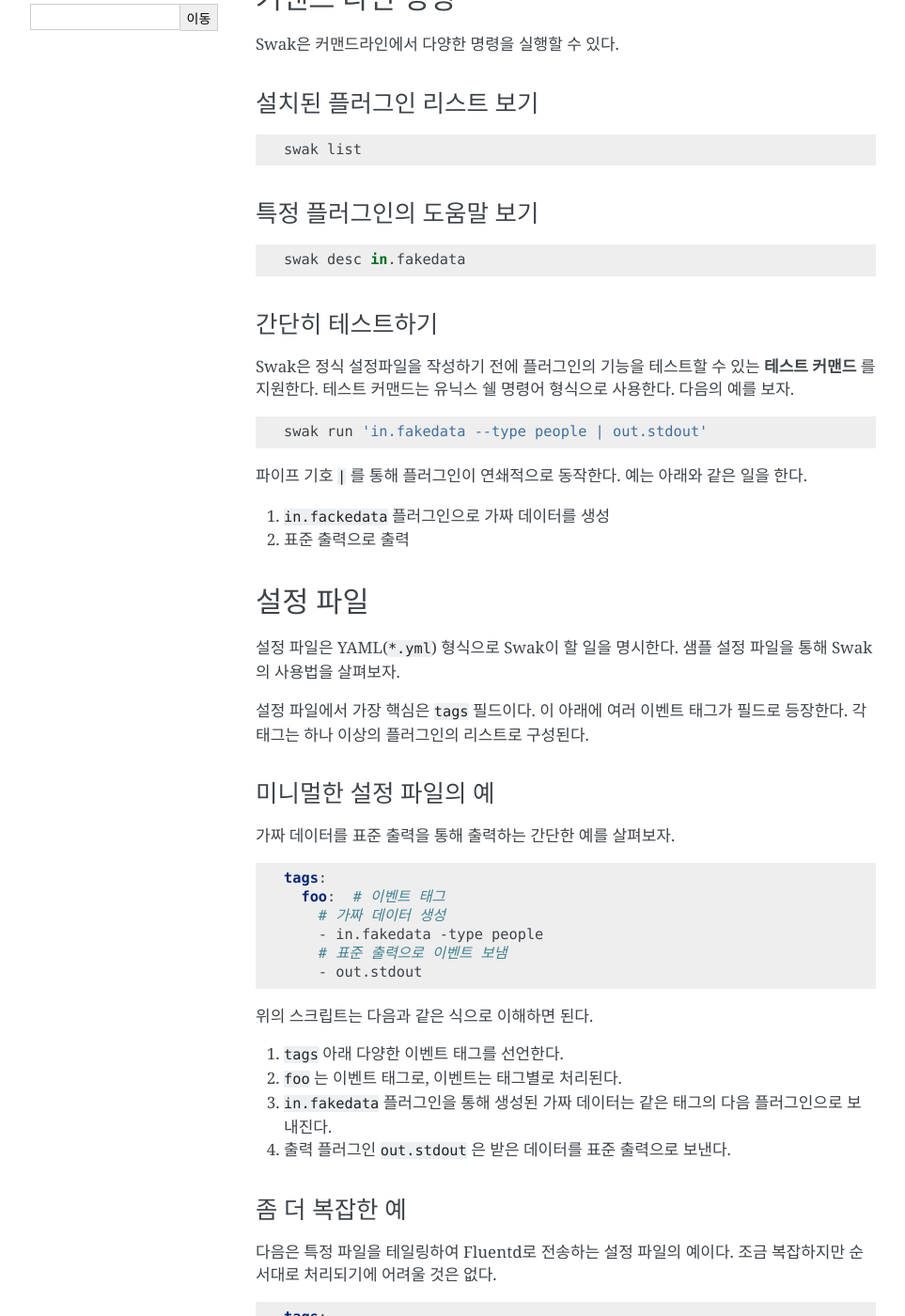
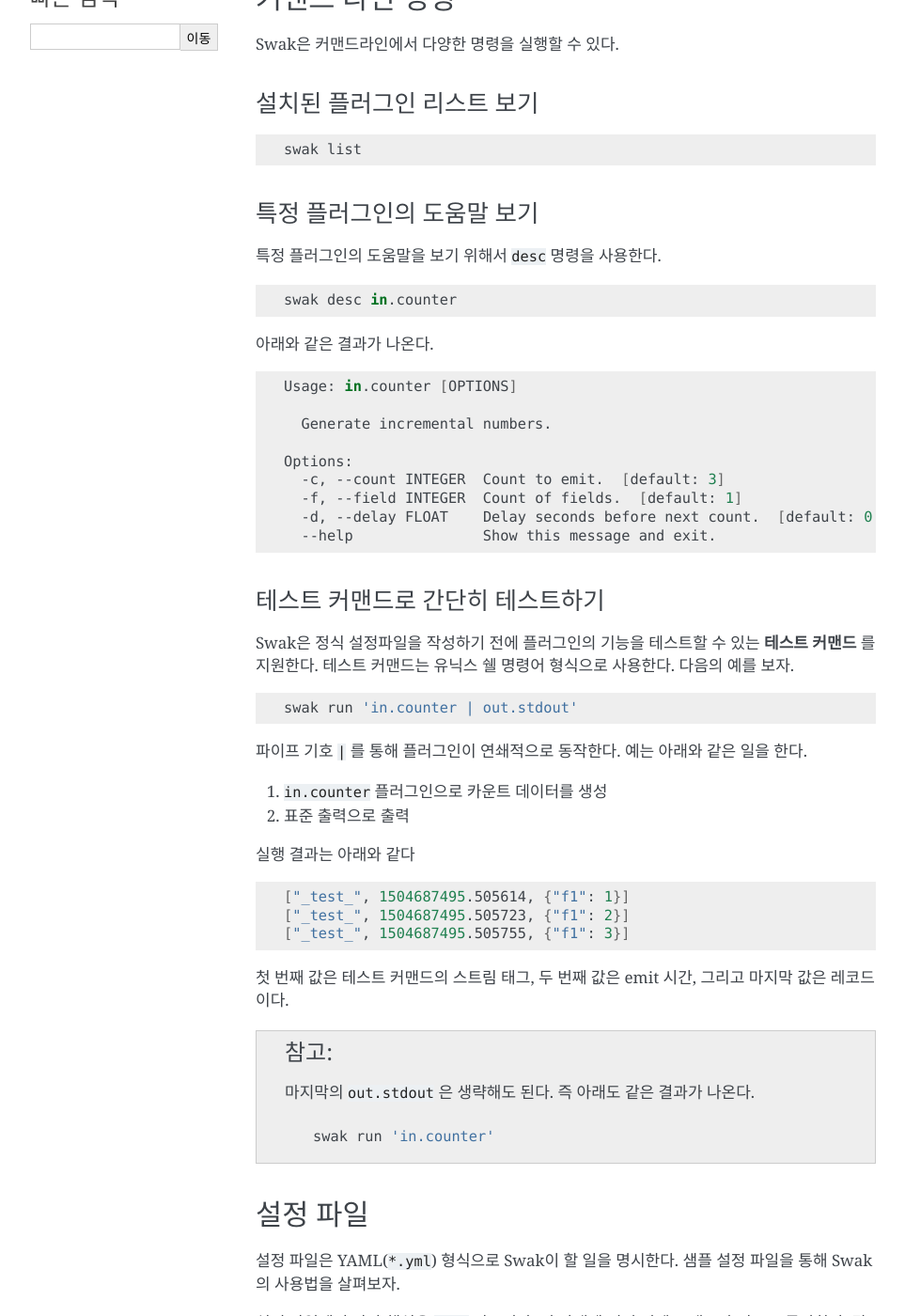
Before and after one commit to haje01/swak, a Sphinx documentation site: the page built from docs/quickstart.rst, in a window 1280 px wide and 1400 px high, scrolled down 601 px. Shown: the whole window at 94% size, without its empty margins (148-1111 px from the left). Built offline with Sphinx 7.4.7, drawn with Linux system fonts in a browser that asks for light colours; some of the changed text lies outside the part shown.

Commit message:
improve stdout

```diff
--- a/docs/dev.rst
+++ b/docs/dev.rst
@@ -1,7 +1,7 @@
 
-****************
-Swak 개발자 문서
-****************
+***********
+개발자 문서
+***********
 
 
 여기에서는 Swak 자체 또는 Swak의 플러그인 개발자를 위한 내용을 설명한다.
--- a/docs/plugin.rst
+++ b/docs/plugin.rst
@@ -1,6 +1,6 @@
-******************
-Swak 플러그인 개발
-******************
+*************
+플러그인 개발
+*************
 
 여기에서는 Swak 플러그인 개발에 대해 설명한다.
 
--- a/docs/quickstart.rst
+++ b/docs/quickstart.rst
@@ -1,7 +1,7 @@
 
-*********
-Swak 활용
-*********
+********
+시작하기
+********
 
 여기서는 Swak의 활용 예를 통해 설명하겠다. 먼저 기본 용어부터 설명하겠다.
 
@@ -37,24 +37,58 @@
 특정 플러그인의 도움말 보기
 ---------------------------
 
+특정 플러그인의 도움말을 보기 위해서 ``desc`` 명령을 사용한다.
+
 .. code-block:: shell
 
-    swak desc in.fakedata
+    swak desc in.counter
+
+아래와 같은 결과가 나온다.
+
+.. code-block:: shell
+
+    Usage: in.counter [OPTIONS]
+
+      Generate incremental numbers.
+
+    Options:
+      -c, --count INTEGER  Count to emit.  [default: 3]
+      -f, --field INTEGER  Count of fields.  [default: 1]
+      -d, --delay FLOAT    Delay seconds before next count.  [default: 0.0]
+      --help               Show this message and exit.
 
 
-간단히 테스트하기
------------------
+테스트 커맨드로 간단히 테스트하기
+---------------------------------
 
 Swak은 정식 설정파일을 작성하기 전에 플러그인의 기능을 테스트할 수 있는 **테스트 커맨드** 를 지원한다. 테스트 커맨드는 유닉스 쉘 명령어 형식으로 사용한다. 다음의 예를 보자.
 
 .. code-block:: shell
 
-    swak run 'in.fakedata --type people | out.stdout'
+    swak run 'in.counter | out.stdout'
 
 파이프 기호 ``|`` 를 통해 플러그인이 연쇄적으로 동작한다. 예는 아래와 같은 일을 한다.
 
-1. ``in.fackedata`` 플러그인으로 가짜 데이터를 생성
+1. ``in.counter`` 플러그인으로 카운트 데이터를 생성
 2. 표준 출력으로 출력
+
+실행 결과는 아래와 같다
+
+.. code-block:: shell
+
+    ["_test_", 1504687495.505614, {"f1": 1}]
+    ["_test_", 1504687495.505723, {"f1": 2}]
+    ["_test_", 1504687495.505755, {"f1": 3}]
+
+첫 번째 값은 테스트 커맨드의 스트림 태그, 두 번째 값은 emit 시간, 그리고 마지막 값은 레코드이다.
+
+.. note:: 마지막의 ``out.stdout`` 은 생략해도 된다. 즉 아래도 같은 결과가 나온다.
+
+    .. code-block:: shell
+
+        swak run 'in.counter'
+
+
 
 설정 파일
 =========
@@ -72,8 +106,8 @@
 
     tags:
       foo:  # 이벤트 태그
-        # 가짜 데이터 생성
-        - in.fakedata -type people
+        # 카운트 데이터 생성
+        - in.counter -f 2
         # 표준 출력으로 이벤트 보냄
         - out.stdout
 
@@ -81,7 +115,7 @@
 
 1. ``tags`` 아래 다양한 이벤트 태그를 선언한다.
 2. ``foo`` 는 이벤트 태그로, 이벤트는 태그별로 처리된다.
-3. ``in.fakedata`` 플러그인을 통해 생성된 가짜 데이터는 같은 태그의 다음 플러그인으로 보내진다.
+3. ``in.counter`` 플러그인을 통해 생성된 카운트 데이터는 같은 태그의 다음 플러그인으로 보내진다.
 4. 출력 플러그인 ``out.stdout`` 은 받은 데이터를 표준 출력으로 보낸다.
 
 좀 더 복잡한 예
```
Also changed, not shown: swak/stdplugins/counter/README.md, swak/stdplugins/reform/README.md, 6 other files.
